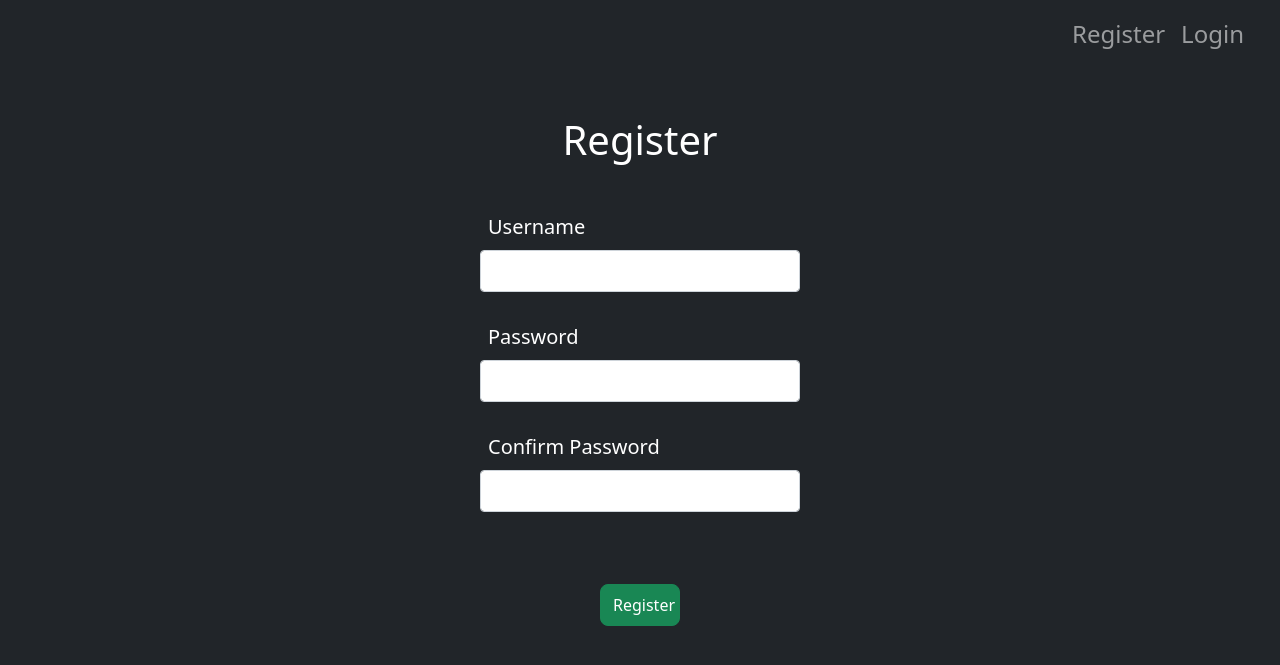
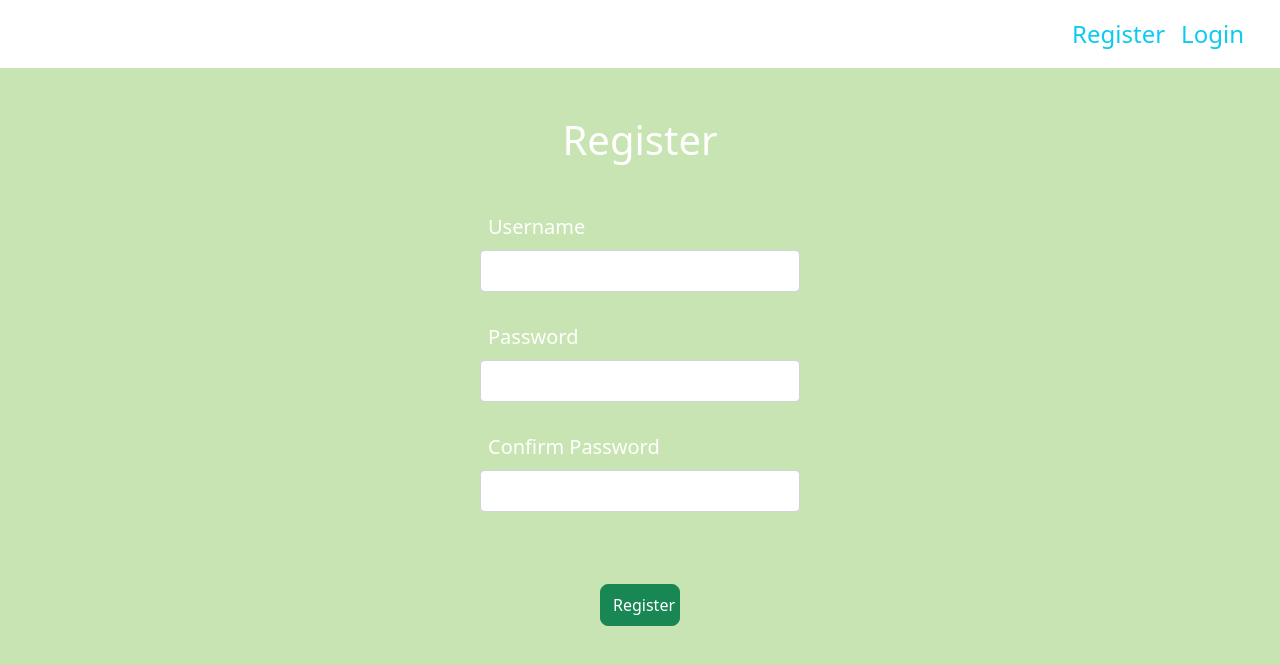
Before and after one commit to hosea304/UTS-Webprog-Lab, a PHP site: page /register.php in a window 1280 px wide. Shown: the top 665 px of the page. Run offline with PHP 8.4, Linux system fonts and the light colour scheme.

Commit message:
ganti background login & Register
Aneh klo warna item. Cuma klo mo ganti yang lebih cocok juga gpp

```diff
--- a/register.php
+++ b/register.php
@@ -4,7 +4,8 @@
 <head>
     <meta charset="UTF-8">
     <meta name="viewport" content="width=device-width, initial-scale=1.0">
-    <link href="https://cdn.jsdelivr.net/npm/bootstrap@5.3.2/dist/css/bootstrap.min.css" rel="stylesheet" integrity="sha384-T3c6CoIi6uLrA9TneNEoa7RxnatzjcDSCmG1MXxSR1GAsXEV/Dwwykc2MPK8M2HN" crossorigin="anonymous">
+    <link href="https://cdn.jsdelivr.net/npm/bootstrap@5.3.2/dist/css/bootstrap.min.css" rel="stylesheet"
+        integrity="sha384-T3c6CoIi6uLrA9TneNEoa7RxnatzjcDSCmG1MXxSR1GAsXEV/Dwwykc2MPK8M2HN" crossorigin="anonymous">
     <style>
         .custom-form-control {
             /* Gaya umum untuk form control */
@@ -21,7 +22,7 @@
 
         .custom-form-control:hover,
         .custom-form-control:focus {
-        border-color: #4CAF50;
+            border-color: #4CAF50;
         }
 
         .custom-button {
@@ -41,6 +42,7 @@
             from {
                 opacity: 0;
             }
+
             to {
                 opacity: 1;
             }
@@ -49,19 +51,20 @@
     <title>Register</title>
 </head>
 
-<body class="bg-dark text-white justify-content-center">
-    <nav class="navbar navbar-expand-lg navbar-dark bg-dark">
+<body class="text-white justify-content-center" style="background-color: #C8E4B2;">
+    <nav class="navbar navbar-expand-lg navbar-dark" style="background-color:white;">
         <div class="container-fluid">
-            <button class="navbar-toggler" type="button" data-bs-toggle="collapse" data-bs-target="#navbarNav" aria-controls="navbarNav" aria-expanded="false" aria-label="Toggle navigation">
+            <button class="navbar-toggler" type="button" data-bs-toggle="collapse" data-bs-target="#navbarNav"
+                aria-controls="navbarNav" aria-expanded="false" aria-label="Toggle navigation">
                 <span class="navbar-toggler-icon"></span>
             </button>
             <div class="collapse navbar-collapse" id="navbarNav">
                 <ul class="navbar-nav ms-auto">
                     <li class="nav-item fs-4">
-                        <a class="nav-link" href="register.php">Register</a>
+                        <a class="nav-link text-info" href="register.php">Register</a>
                     </li>
                     <li class="nav-item fs-4 me-3">
-                        <a class="nav-link" href="login.php">Login</a>
+                        <a class="nav-link text-info" href="login.php">Login</a>
                     </li>
                 </ul>
             </div>
@@ -85,10 +88,13 @@
                 echo "<div class='alert alert-danger text-center mb-4 custom-alert'>Password tidak sesuai</div>";
             }
             ?>
-            <button type="submit" class="w-25 py-2 mx-auto mt-5 btn btn-success rounded-3 custom-button">Register</button>
+            <button type="submit"
+                class="w-25 py-2 mx-auto mt-5 btn btn-success rounded-3 custom-button">Register</button>
         </form>
     </div>
-    <script src="https://cdn.jsdelivr.net/npm/bootstrap@5.3.2/dist/js/bootstrap.bundle.min.js" integrity="sha384-C6RzsynM9kWDrMNeT87bh95OGNyZPhcTNXj1NW7RuBCsyN/o0jlpcV8Qyq46cDfL" crossorigin="anonymous"></script>
+    <script src="https://cdn.jsdelivr.net/npm/bootstrap@5.3.2/dist/js/bootstrap.bundle.min.js"
+        integrity="sha384-C6RzsynM9kWDrMNeT87bh95OGNyZPhcTNXj1NW7RuBCsyN/o0jlpcV8Qyq46cDfL"
+        crossorigin="anonymous"></script>
 </body>
 
 </html>
--- a/todo.php
+++ b/todo.php
@@ -148,13 +148,13 @@ $hasil = mysqli_query($koneksi, $sql);
               echo "<td scope='row' style='background-color: ";
               switch ($baris['priority']) {
                 case 3:
-              echo 'yellow';
+                  echo 'lightcoral';
                   break;
                 case 2:
                   echo 'orange';
                   break;
                 case 1:
-              echo 'lightcoral;';
+                  echo 'yellow';
                   break;
                 default:
                   echo 'transparent';
--- a/update/edit.php
+++ b/update/edit.php
@@ -117,13 +117,13 @@ $hasil = mysqli_query($koneksi, $sql);
             echo "<td scope='row' style='background-color: ";
             switch ($baris['priority']) {
               case 3:
-              echo 'yellow';
+                echo 'lightcoral';
                 break;
               case 2:
                 echo 'orange';
                 break;
               case 1:
-              echo 'pink';
+                echo 'yellow';
                 break;
               default:
                 echo 'transparent';
```
Also changed, not shown: login.php (+14 -8 lines). Lines whose indentation alone changed are shown as unchanged.
